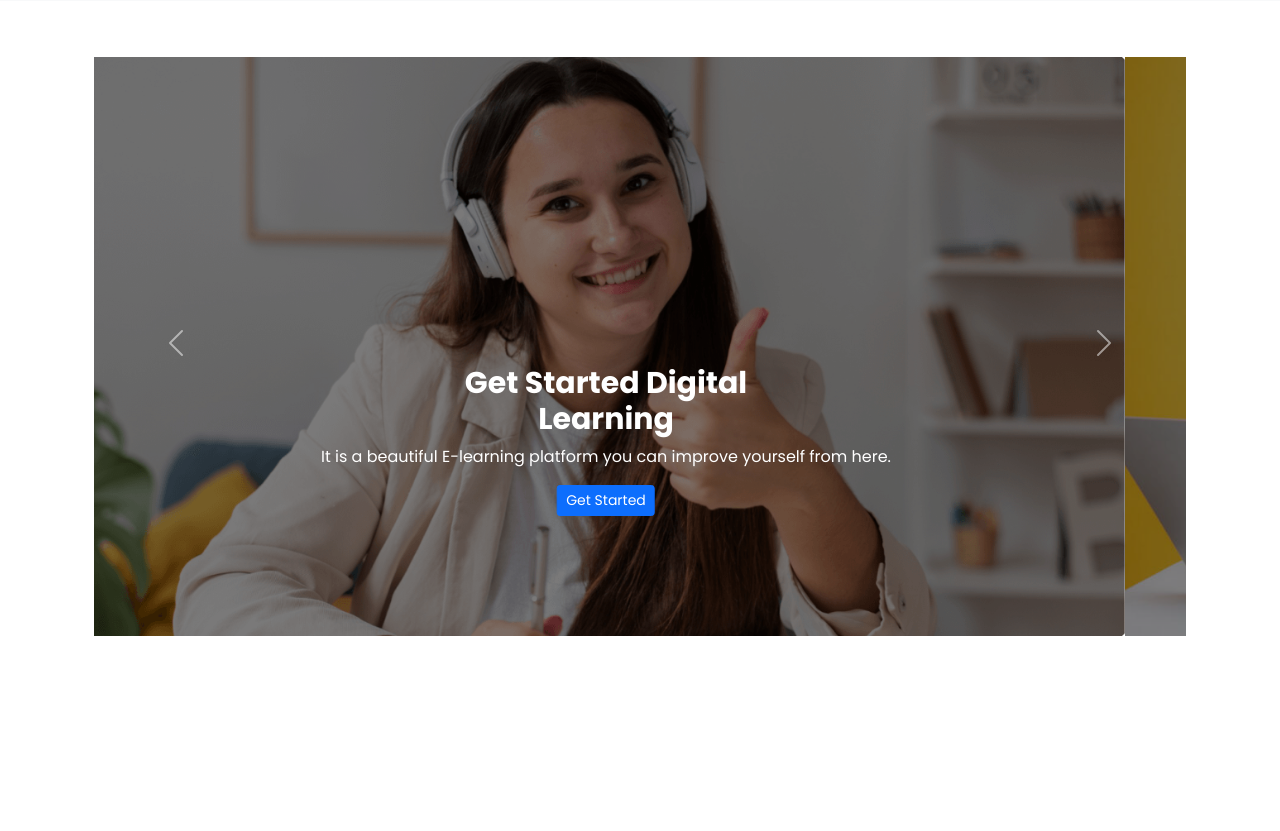
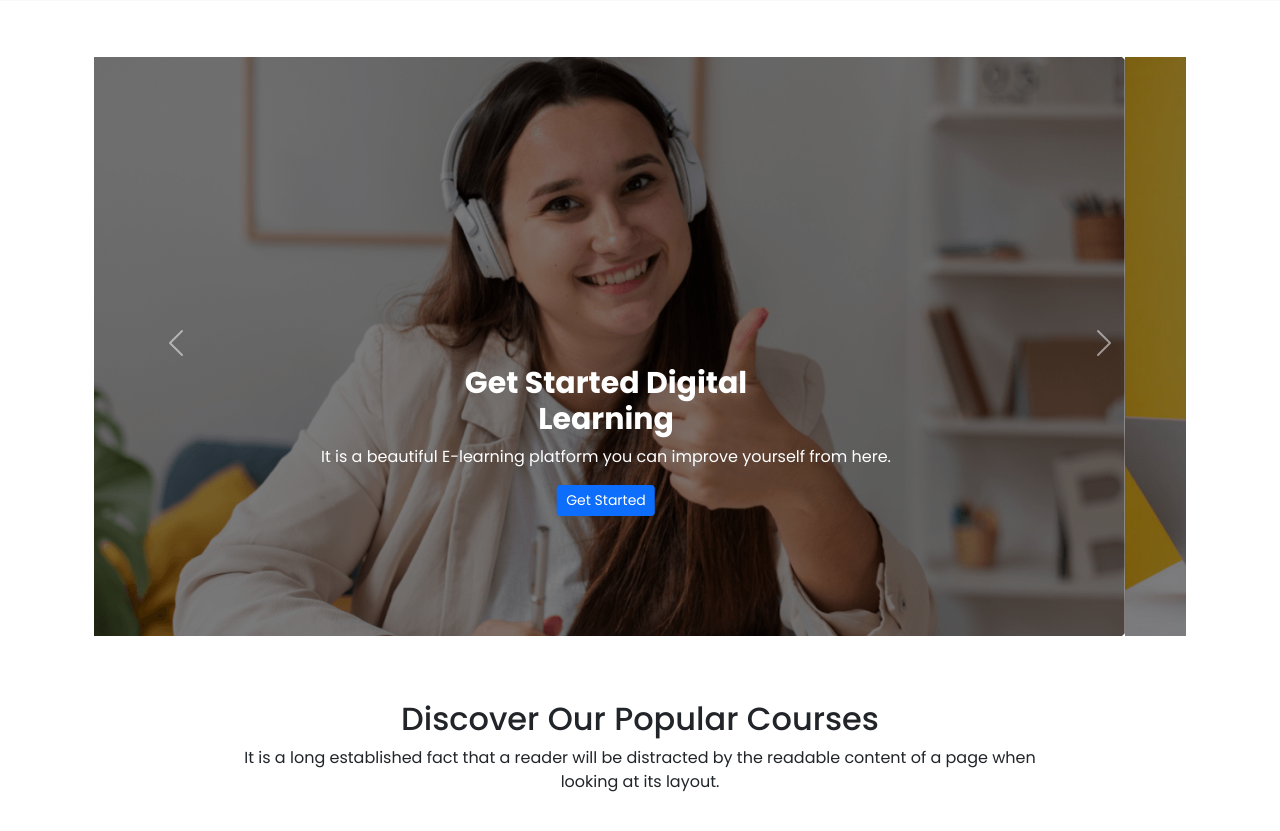
Before and after one commit to mdshimul101/Assignment-03, a plain HTML site: page index.html in a window 1280 px wide. Shown: the part 77-908 px from the top of the page. Before the commit the page ends 800 px from the top, so only its background shows below. Drawn offline with nearby package versions, Linux system fonts and the light colour scheme.

Commit message:
our course

```diff
--- a/index.html
+++ b/index.html
@@ -63,7 +63,7 @@
 
         <!-- slider -->
         <section class="container my-5 px-4 py-2">
-            <div class="">
+            <div>
                 <div id="carouselExampleCaptions" class="carousel slide" data-bs-ride="carousel">
 
                     <div class="carousel-inner">
@@ -113,6 +113,20 @@
         </section>
     </header>
 
+    <main>
+        <section class="container my-5 px-4 py-2 text-dark">
+
+            <div>
+                <div class="m-auto w-75 text-center our-course">
+                    <h2 class="text-dark">Discover Our Popular Courses</h2>
+                    <p>It is a long established fact that a reader will be distracted by the readable content of a page
+                        when looking at its layout.</p>
+                </div>
+            </div>
+
+        </section>
+    </main>
+
     <script src="https://cdn.jsdelivr.net/npm/bootstrap@5.0.2/dist/js/bootstrap.bundle.min.js"
         integrity="sha384-MrcW6ZMFYlzcLA8Nl+NtUVF0sA7MsXsP1UyJoMp4YLEuNSfAP+JcXn/tWtIaxVXM"
         crossorigin="anonymous"></script>
--- a/style.css
+++ b/style.css
@@ -14,12 +14,10 @@ body {
 
 @media screen and (max-width:420px) {
     .img-text {
-
         padding-bottom: 0;
     }
 
     .img-text h2 {
-
         font-size: small;
     }
 
@@ -28,7 +26,6 @@ body {
     }
 
     .start-btn {
-
         font-size: 10px;
         padding: auto;
     }
```
